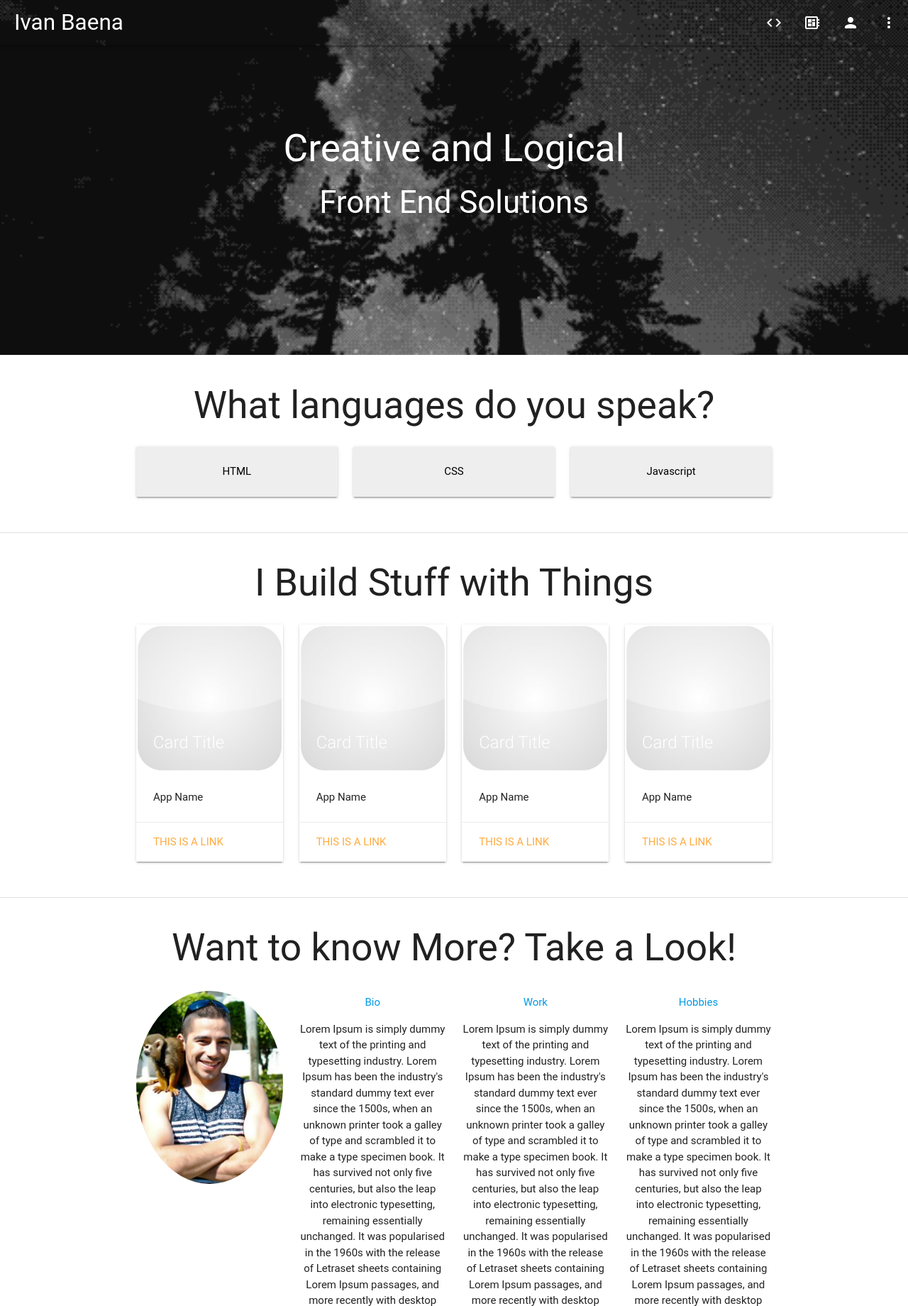
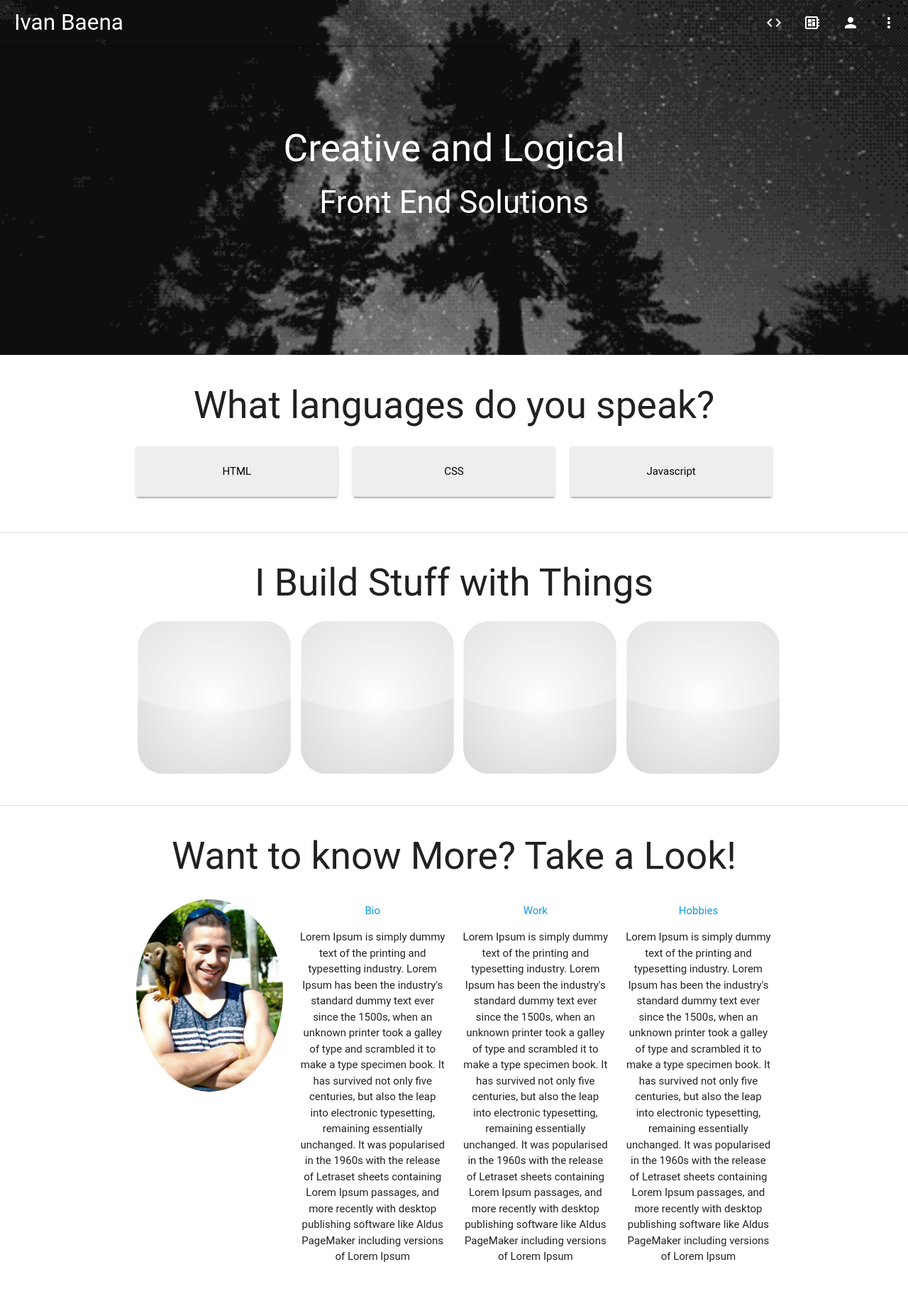
Before and after one commit to ibaena/portfolio-materialize, a PHP site: page /home.html in a window 1280 px wide. Shown: the top 1840 px of the page at 71% size. After the commit the page ends 1778 px from the top, so only its background shows below. Run offline with PHP 8.4, Linux system fonts and the light colour scheme; some libraries are stand-ins or nearby versions; some web fonts are replaced.

Commit message:
edit scroll fire for all sections

```diff
--- a/css/style.css
+++ b/css/style.css
@@ -31,7 +31,7 @@ nav .brand-logo {
 
  }
 
- .card-image:hover{
+ .app-img:hover{
   animation-name: tossing;
   -webkit-animation-name: tossing;
 
@@ -41,3 +41,9 @@ nav .brand-logo {
   animation-iteration-count: infinite;
   -webkit-animation-iteration-count: infinite;
  }
+
+ /*App size*/
+ .app-img{
+  height: 220px;
+  width: 220px;
+ }
--- a/home.html
+++ b/home.html
@@ -59,59 +59,23 @@
       <h2 class="header center-align">I Build Stuff with Things</h2>
       <div class="row">
         <div class="col s3">
-          <div class="card">
-            <div class="card-image">
-              <img src="img/black-icon.jpg">
-              <span class="card-title">Card Title</span>
-            </div>
-            <div class="card-content">
-              <p>App Name</p>
-            </div>
-            <div class="card-action">
-              <a href="#">This is a link</a>
-            </div>
+          <div class="app-contain">
+            <img src="img/black-icon.jpg" class="app-img">
           </div>
         </div>
         <div class="col s3">
-          <div class="card">
-            <div class="card-image">
-              <img src="img/black-icon.jpg">
-              <span class="card-title">Card Title</span>
-            </div>
-            <div class="card-content">
-              <p>App Name</p>
-            </div>
-            <div class="card-action">
-              <a href="#">This is a link</a>
-            </div>
+          <div class="app-contain">
+            <img src="img/black-icon.jpg" class="app-img">
           </div>
         </div>
         <div class="col s3">
-          <div class="card">
-            <div class="card-image">
-              <img src="img/black-icon.jpg">
-              <span class="card-title">Card Title</span>
-            </div>
-            <div class="card-content">
-              <p>App Name</p>
-            </div>
-            <div class="card-action">
-              <a href="#">This is a link</a>
-            </div>
+          <div class="app-contain">
+            <img src="img/black-icon.jpg" class="app-img">
           </div>
         </div>
         <div class="col s3">
-          <div class="card">
-            <div class="card-image">
-              <img src="img/black-icon.jpg">
-              <span class="card-title">Card Title</span>
-            </div>
-            <div class="card-content">
-              <p>App Name</p>
-            </div>
-            <div class="card-action">
-              <a href="#">This is a link</a>
-            </div>
+          <div class="app-contain">
+            <img src="img/black-icon.jpg" class="app-img ">
           </div>
         </div>
       </div>
--- a/js/index.js
+++ b/js/index.js
@@ -2,8 +2,9 @@ $(document).ready(function(){
     $('.parallax').parallax();
 
       var options = [
-    {selector: '#image-test', offset: 50, callback: 'Materialize.toast("Close!", 1500 )' },
-    {selector: '#image-test', offset: 205, callback: 'Materialize.toast("Almost There!", 1500 )' },
+    {selector: '#skill-content', offset: 400, callback: 'Materialize.toast("I Speak Computer!", 1500 )' },
+    {selector: '#about-content', offset: 150, callback: 'Materialize.toast("Projects I worked on!", 1500 )' },
+    {selector: '#about-content', offset: 520, callback: 'Materialize.toast("A little about Me", 1500 )' },
     {selector: '.about-list', offset: 230, callback: 'Materialize.showStaggeredList(".about-list")' },
     {selector: '#image-test', offset: 230, callback: 'Materialize.fadeInImage("#image-test")' }
   ];
@@ -18,17 +19,17 @@ $(window).scroll(function() {
     var imagePos = $(this).offset().top;
 
     var topOfWindow = $(window).scrollTop();
-      if (imagePos < topOfWindow+350) {
+      if (imagePos < topOfWindow+400) {
         $(this).addClass("slideExpandUp");
       }
     });
   });
 
 //app-content animation
-$('.card').css('visibility', 'hidden');
+$('.app-contain').css('visibility', 'hidden');
 
 $(window).scroll(function() {
-    $('.card').each(function(){
+    $('.app-contain').each(function(){
     var imagePos = $(this).offset().top;
 
     var topOfWindow = $(window).scrollTop();
```
Also changed, not shown: img/black2.png (added), img/icon.png (added).
